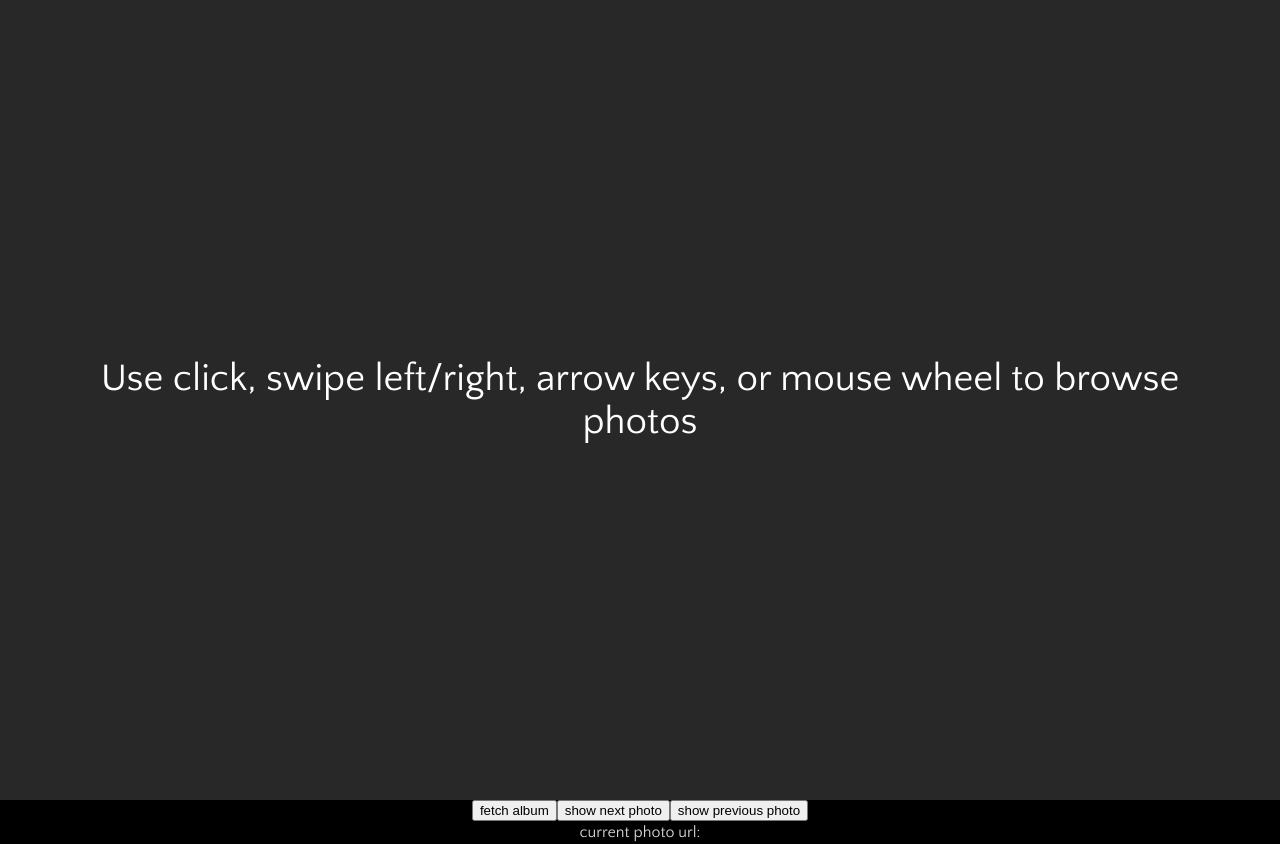
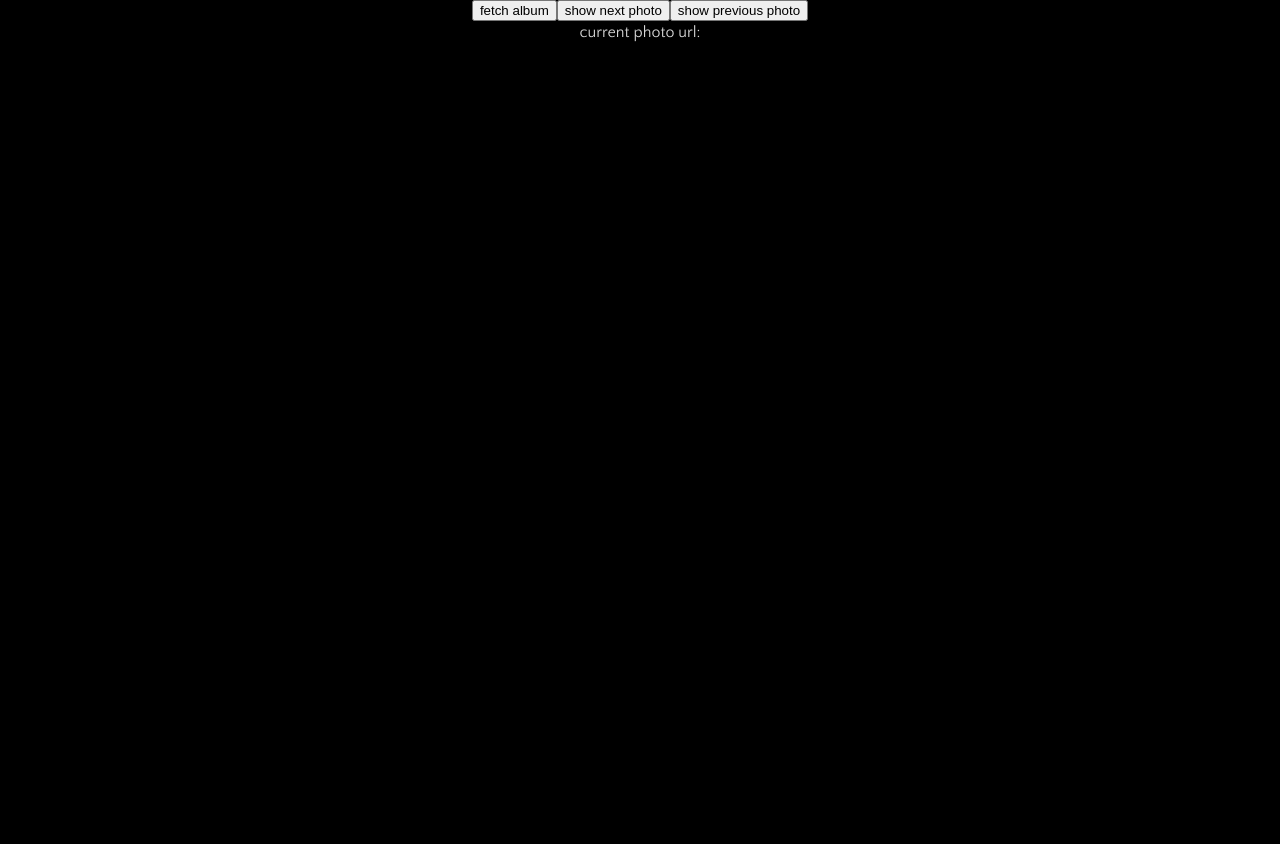
Before and after one commit to timotgl/photostream, a React (Create React App) app: page / in a window 1280 px wide. After the commit the page ends 800 px from the top, so only its background shows below. Built offline with nearby package versions, Linux system fonts and the light colour scheme.

Commit message:
Hide NavigationHelp after 3s with css animation

```diff
--- a/src/components/NavigationHelp/NavigationHelp.css
+++ b/src/components/NavigationHelp/NavigationHelp.css
@@ -6,6 +6,16 @@
   align-items: center; /* align vertical */
   text-align: center;
   background-color: rgba(50, 50, 50, 0.8);
+  animation: cssAnimation 0s ease-in 3s forwards;
+  animation-fill-mode: forwards;
+}
+
+@keyframes cssAnimation {
+  to {
+    width: 0;
+    height: 0;
+    overflow: hidden;
+  }
 }
 
 #navigationHelp h1 {
```
